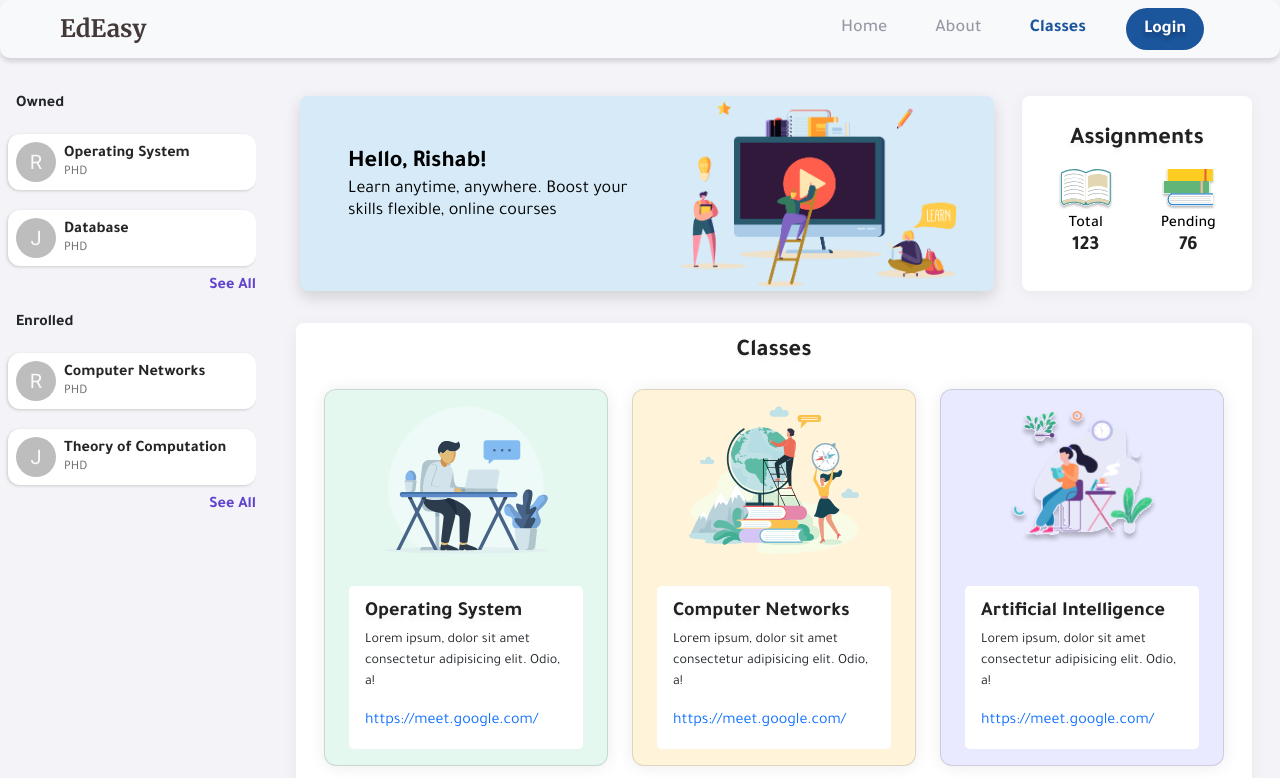
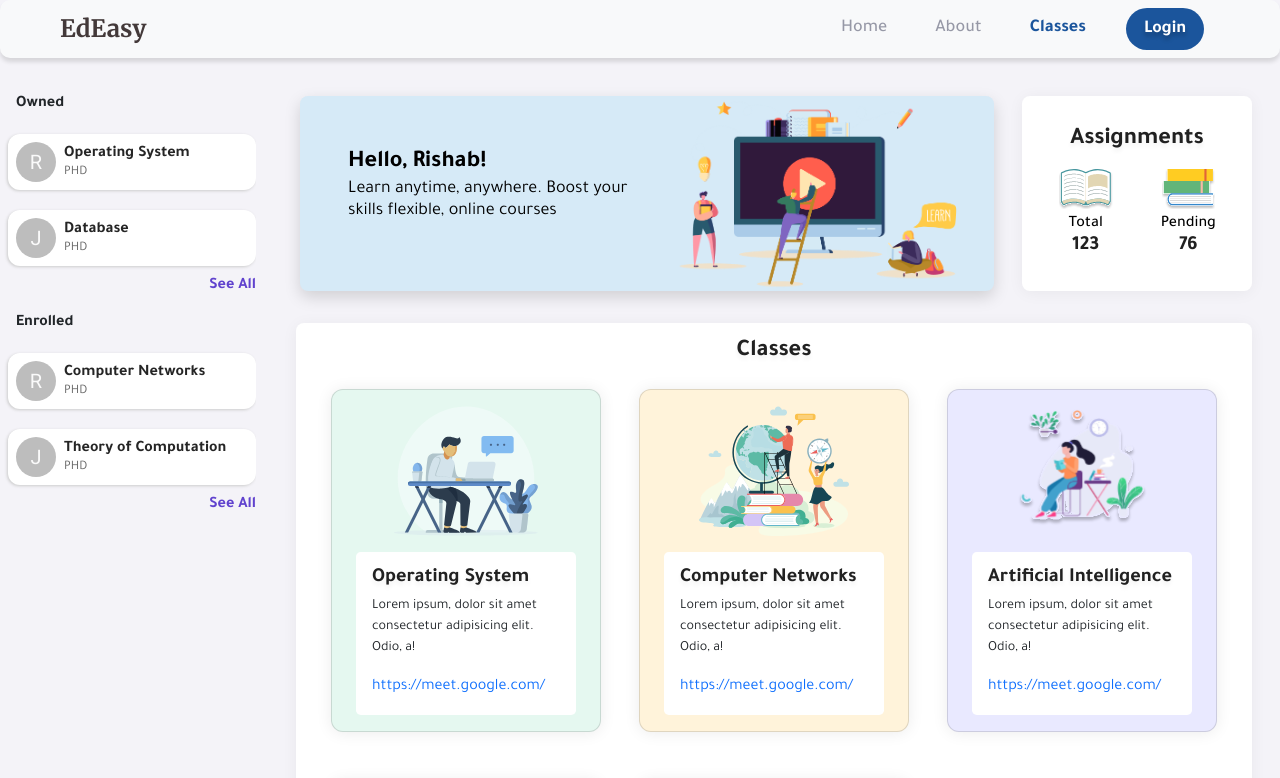
Before and after one commit to Rishab310/EdEasy, a React (Create React App) app in the folder client/: page /classes in a window 1280 px wide. Shown: the top 778 px of the page. Built offline with nearby package versions, Linux system fonts and the light colour scheme.

Commit message:
Class Card

```diff
--- a/client/src/Components/Dashboard/ClassList.jsx
+++ b/client/src/Components/Dashboard/ClassList.jsx
@@ -5,38 +5,43 @@ import Card2 from "../../assets/card2.svg";
 import Card3 from "../../assets/card3.svg";
 import Card4 from "../../assets/card4.svg";
 import Card5 from "../../assets/card5.svg";
-
+import {Link} from 'react-router-dom';
 const ClassList = () => {
   const classes = [
     {
       "name":"Operating System",
       "admin":"Rishab Goyal",
       "desc":"Lorem ipsum, dolor sit amet consectetur adipisicing elit. Odio, a!",
-      "link":"https://meet.google.com/"
+      "link":"https://meet.google.com/",
+      "classCode" : "78495"
     },
     {
       "name":"Computer Networks",
       "admin":"Manish Dhameja",
       "desc":"Lorem ipsum, dolor sit amet consectetur adipisicing elit. Odio, a!",
-      "link":"https://meet.google.com/"
+      "link":"https://meet.google.com/",
+      "classCode" : "78495"
     },
     {
       "name":"Artificial Intelligence",
       "admin":"Jatin Bajaj",
       "desc":"Lorem ipsum, dolor sit amet consectetur adipisicing elit. Odio, a!",
-      "link":"https://meet.google.com/"
+      "link":"https://meet.google.com/",
+      "classCode" : "78495"
     },
     {
       "name":"Database",
       "admin":"Manish Dhameja",
       "desc":"Lorem ipsum, dolor sit amet consectetur adipisicing elit. Odio, a!",
-      "link":"https://meet.google.com/"
+      "link":"https://meet.google.com/",
+      "classCode" : "78495"
     },
     {
       "name":"Theory of Computation",
       "admin":"Manish Dhameja",
       "desc":"Lorem ipsum, dolor sit amet consectetur adipisicing elit. Odio, a!",
-      "link":"https://meet.google.com/"
+      "link":"https://meet.google.com/",
+      "classCode" : "78495"
     },
   ]
   const RenderClasses = () => {
@@ -72,11 +77,12 @@ const ClassList = () => {
         }
         return (
           <div key={index} className="col-12 col-md-6 col-lg-4 d-flex justify-content-center">
-            <div class="d-none d-md-flex card class-card" style={backgroundStyle}>
-              <img src={card} class="mx-auto p-3" height="180px"/>
+            <Link to={"/classes/"+sub.classCode}>
+              <div class="d-none d-md-flex card class-card card-width" style={backgroundStyle}>
+                <img src={card} class="mx-auto mt-3" height="130px"/>
                 <div class="card-body m-3 mx-md-4 rounded-3" style={{backgroundColor:"#fff"}}>
-                <h5 class="card-title heading-3">{sub.name}</h5>
-                <p class="card-text" style={{fontSize:"14px"}}>{sub.desc}</p>
+                  <h5 class="card-title heading-3 text-start">{sub.name}</h5>
+                  <p class="card-text text-dark" style={{fontSize:"14px"}}>{sub.desc}</p>
                   <a href={sub.link} target="_blank" class="card-link text-primary">{sub.link}</a>
                 </div>
               </div>
@@ -88,14 +94,15 @@ const ClassList = () => {
                   <div class="col-8">
                     <div class="card-body">
                       <h5 class="card-title heading-3 text-start px-0">{sub.name}</h5>
-                    <p class="card-text mobile-card-desc">{sub.desc}</p>
-                    <p class="card-text"><span class="text-muted">{sub.admin}</span></p>
+                      <p class="card-text text-dark mobile-card-desc">{sub.desc}</p>
+                      <p class="card-text text-dark"><span class="text-muted">{sub.admin}</span></p>
                       <a href={sub.link} target="_blank" class="card-link text-primary">{sub.link}</a>
                       {/* <p class="card-text"><small class="text-muted">Last updated 3 mins ago</small></p> */}
                     </div>
                   </div>
                 </div>
               </div>
+            </Link>
           </div>
         );
       })
@@ -112,7 +119,7 @@ const ClassList = () => {
           Classes
         </div>
         <div className="col-12">
-          <div className="row g-4 px-md-3">
+          <div className="row g-md-4 gy-md-5 px-md-3">
             <RenderClasses/>
           </div>
         </div>
--- a/client/src/Components/Dashboard/Dashboard.css
+++ b/client/src/Components/Dashboard/Dashboard.css
@@ -98,6 +98,7 @@ body, #root, .app {
   padding: 25px 0;
   display: block !important;
   position: fixed !important;
+  backface-visibility: hidden;
   -webkit-backface-visibility: hidden;
   top: 70px !important;
   left: 0;
@@ -179,7 +180,9 @@ body, #root, .app {
 .class-card {
   box-shadow: 0 1px 16px 0 rgb(0, 0, 0, 8%) !important;
 }
-
+.card-width {
+  max-width:270px;
+}
 .classes-nav-btn {
   background-color: #F4F3F8;
   font-family: Tajawal;
--- a/client/src/Components/Dashboard/SideDash.jsx
+++ b/client/src/Components/Dashboard/SideDash.jsx
@@ -12,7 +12,7 @@ const SideDash = () => {
       "meetLink": "https://meet.google.com/koz-zufe-zxp",
       "fieldName": "Information Technology",
       "classLevel": "PHD",
-      "classCode" : "753269"
+      "classCode" : "78495"
     },
     {
       "adminName": "Jatin Bajaj",
@@ -22,7 +22,7 @@ const SideDash = () => {
       "meetLink": "https://meet.google.com/koz-zufe-zxp",
       "fieldName": "Information Technology",
       "classLevel": "PHD",
-      "classCode" : "753269"
+      "classCode" : "78495"
     },
     {
       "adminName": "Manish Dhameja",
@@ -32,7 +32,7 @@ const SideDash = () => {
       "meetLink": "https://meet.google.com/koz-zufe-zxp",
       "fieldName": "Information Technology",
       "classLevel": "PHD",
-      "classCode" : "753269"
+      "classCode" : "78495"
     },
     {
       "adminName": "Shobhit Dhameja",
@@ -42,7 +42,7 @@ const SideDash = () => {
       "meetLink": "https://meet.google.com/koz-zufe-zxp",
       "fieldName": "Information Technology",
       "classLevel": "PHD",
-      "classCode" : "753269"
+      "classCode" : "78495"
     }
   ]
   const enrolled = [
@@ -54,7 +54,7 @@ const SideDash = () => {
       "meetLink": "https://meet.google.com/koz-zufe-zxp",
       "fieldName": "Information Technology",
       "classLevel": "PHD",
-      "classCode" : "753269"
+      "classCode" : "78495"
     },
     {
       "adminName": "Jatin Bajaj",
@@ -64,7 +64,7 @@ const SideDash = () => {
       "meetLink": "https://meet.google.com/koz-zufe-zxp",
       "fieldName": "Information Technology",
       "classLevel": "PHD",
-      "classCode" : "753269"
+      "classCode" : "78495"
     },
     {
       "adminName": "Manish Dhameja",
@@ -74,7 +74,7 @@ const SideDash = () => {
       "meetLink": "https://meet.google.com/koz-zufe-zxp",
       "fieldName": "Information Technology",
       "classLevel": "PHD",
-      "classCode" : "753269"
+      "classCode" : "78495"
     },
     {
       "adminName": "Shobhit Dhameja",
@@ -84,7 +84,7 @@ const SideDash = () => {
       "meetLink": "https://meet.google.com/koz-zufe-zxp",
       "fieldName": "Information Technology",
       "classLevel": "PHD",
-      "classCode" : "753269"
+      "classCode" : "78495"
     }
   ]
   const [seeAllOwned , setSeeAllOwned] = useState(false);
```
Lines whose indentation alone changed are shown as unchanged.
